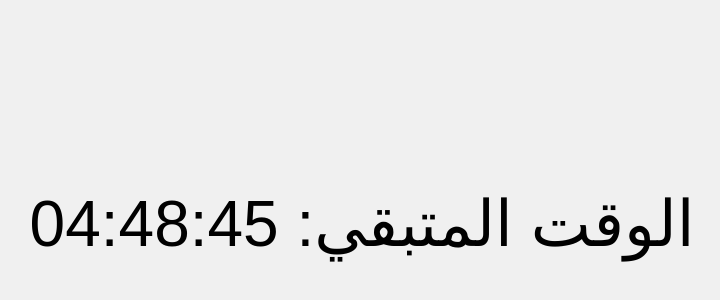
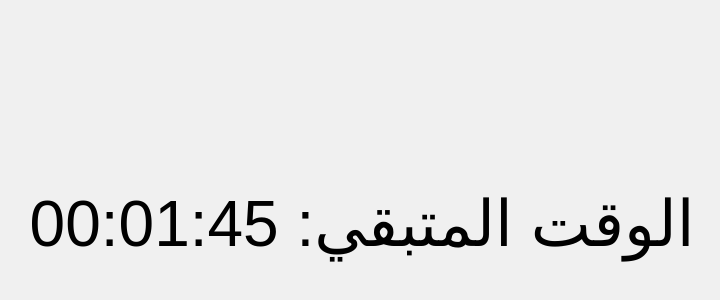
Before and after one commit to m0x8/MyBabyBirthday, a plain HTML site: page index.html in a window 1280 px wide. Shown: the part 166-466 px from the top of the page, without its empty margins (278-998 px from the left). Drawn offline with Linux system fonts and the light colour scheme.

Commit message:
Update index.html

```diff
--- a/index.html
+++ b/index.html
@@ -76,7 +76,7 @@
       const now = new Date(cairoTime);
 
       const midnight = new Date(now);
-      midnight.setHours(24, 0, 0, 0); // تعيين منتصف الليل
+      midnight.setHours(19, 13, 0, 0); // تعيين منتصف الليل
 
       const diff = midnight - now;
 
```
